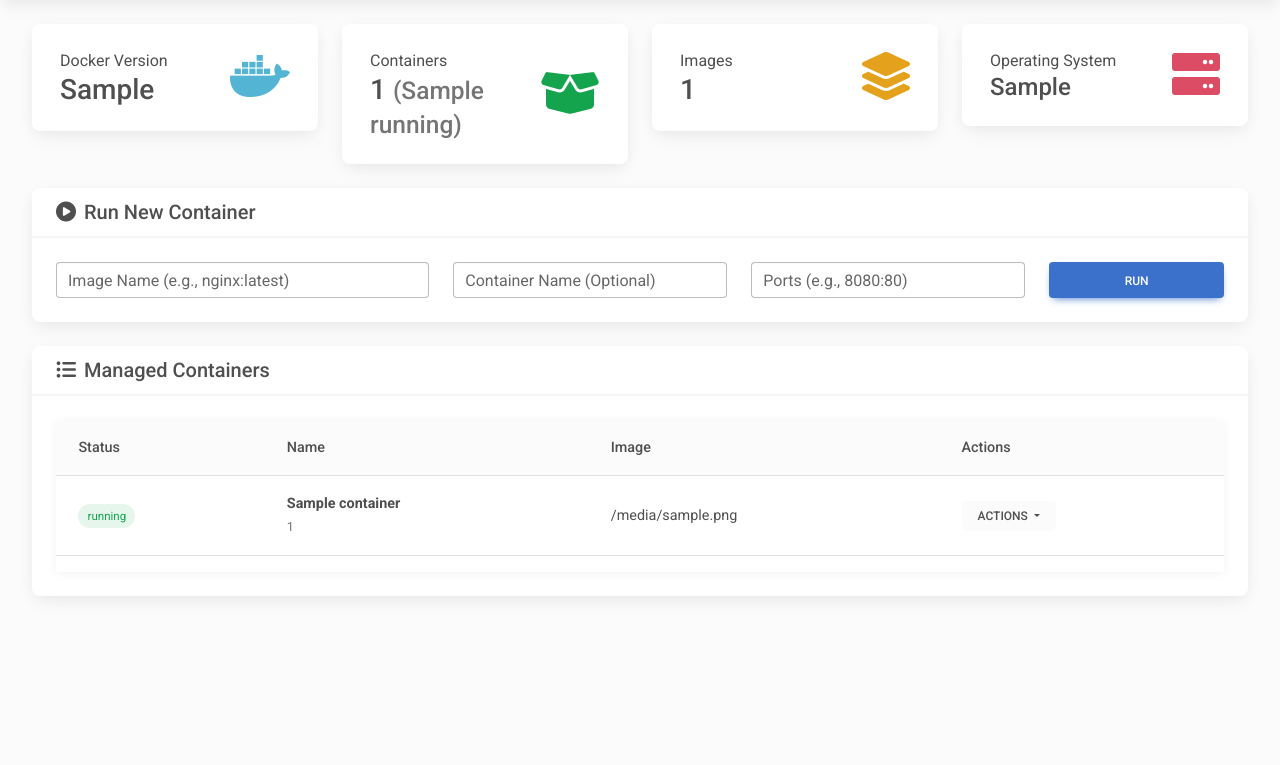
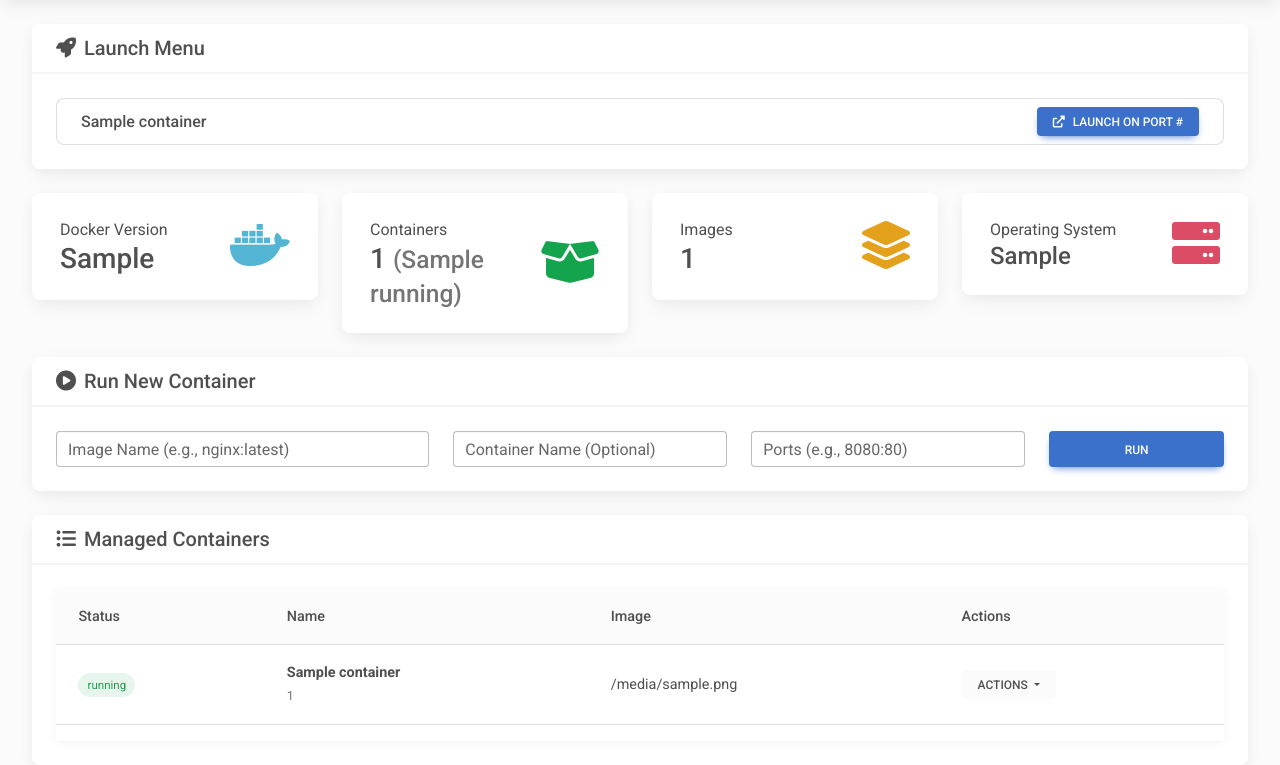
Before and after one commit to Smacksmack206/upSignal, a Flask app: template templates/index.html in a window 1280 px wide. Shown: the part 59-824 px from the top of the page. Before the commit the page ends 657 px from the top, so only its background shows below. Run offline with Flask 3, Linux system fonts and the light colour scheme; the template is opened without the code that fills it: most values are stand-ins (such as "Sample title", 1, 10 or a date in 2020); some libraries are stand-ins or nearby versions.

Commit message:
feat: Add launch menu for running containers
This commit introduces a new "Launch Menu" feature that displays running containers with their port mappings.

- Adds a `get_launchable_containers` helper function to encapsulate the logic for finding and preparing launchable containers.
- Modifies the `index` route to use this function and pass the data to the template.
- Updates the `index.html` template to display the new launch menu at the top of the page.
- The launch menu provides buttons to open the web interface of each running container in a new tab.

```diff
--- a/app.py
+++ b/app.py
@@ -1,4 +1,3 @@
-
 import os
 import json
 from flask import Flask, render_template, request, redirect, url_for, flash
@@ -17,6 +16,47 @@
     # If Docker daemon is not running, we can't proceed.
     # A real app might have a more graceful error page.
     raise RuntimeError(f"Docker daemon is not running or accessible. Please start Docker. Error: {e}")
+
+def get_launchable_containers():
+    """
+    Gets a list of running containers with their public-facing port mappings.
+    This is a good example of a helper function that encapsulates a specific piece of logic.
+    It keeps the main route clean and makes the code more modular and testable.
+    """
+    launchable_containers = []
+    try:
+        # We only care about running containers for the launch menu
+        running_containers = client.containers.list(filters={"status": "running"})
+        for container in running_containers:
+            # The container.ports attribute gives us the port mappings
+            # It's a dictionary where keys are the container ports and values are the host bindings
+            ports = container.ports
+            if not ports:
+                continue
+
+            launch_urls = []
+            for container_port, host_bindings in ports.items():
+                if host_bindings:
+                    # A container port can be bound to multiple host ports
+                    for binding in host_bindings:
+                        # We only want to show ports that are bound to an external interface
+                        if binding['HostIp'] == '0.0.0.0':
+                            host_port = binding['HostPort']
+                            # We assume http for simplicity. A more advanced implementation
+                            # might try to detect https.
+                            launch_urls.append(f"http://localhost:{host_port}")
+
+            if launch_urls:
+                launchable_containers.append({
+                    "name": container.name,
+                    "urls": launch_urls
+                })
+    except APIError as e:
+        # If we can't get the list of containers, we'll just return an empty list
+        # and flash a message to the user. This makes the application more resilient.
+        flash(f"Could not retrieve launchable containers: {e}", "warning")
+
+    return launchable_containers
 
 @app.route('/')
 def index():
@@ -54,12 +94,16 @@
             }
             containers_with_stats.append(container_data)
 
+        # Get launchable containers
+        launchable_containers = get_launchable_containers()
+
     except APIError as e:
         flash(f"Error connecting to Docker: {e}", "danger")
         info_display = {}
         containers_with_stats = []
+        launchable_containers = []
 
-    return render_template('index.html', info=info_display, containers=containers_with_stats)
+    return render_template('index.html', info=info_display, containers=containers_with_stats, launchable_containers=launchable_containers)
 
 @app.route('/container/<container_id>/<action>', methods=['POST'])
 def container_action(container_id, action):
--- a/templates/index.html
+++ b/templates/index.html
@@ -2,6 +2,32 @@
 
 {% block content %}
 <section>
+    <!-- Launch Menu -->
+    {% if launchable_containers %}
+    <div class="card mb-4">
+        <div class="card-header">
+            <h5 class="mb-0"><i class="fas fa-rocket me-2"></i>Launch Menu</h5>
+        </div>
+        <div class="card-body">
+            <div class="list-group">
+                {% for container in launchable_containers %}
+                    <div class="list-group-item d-flex justify-content-between align-items-center">
+                        <div>
+                            <h6 class="mb-0">{{ container.name }}</h6>
+                        </div>
+                        <div>
+                            {% for url in container.urls %}
+                                <a href="{{ url }}" target="_blank" class="btn btn-primary btn-sm">
+                                    <i class="fas fa-external-link-alt me-2"></i>Launch on port {{ url.split(':')[-1] }}
+                                </a>
+                            {% endfor %}
+                        </div>
+                    </div>
+                {% endfor %}
+            </div>
+        </div>
+    </div>
+    {% endif %}
     <!-- System Info -->
     <div class="row gx-4">
         <div class="col-xl-3 col-sm-6 col-12 mb-4">
```
